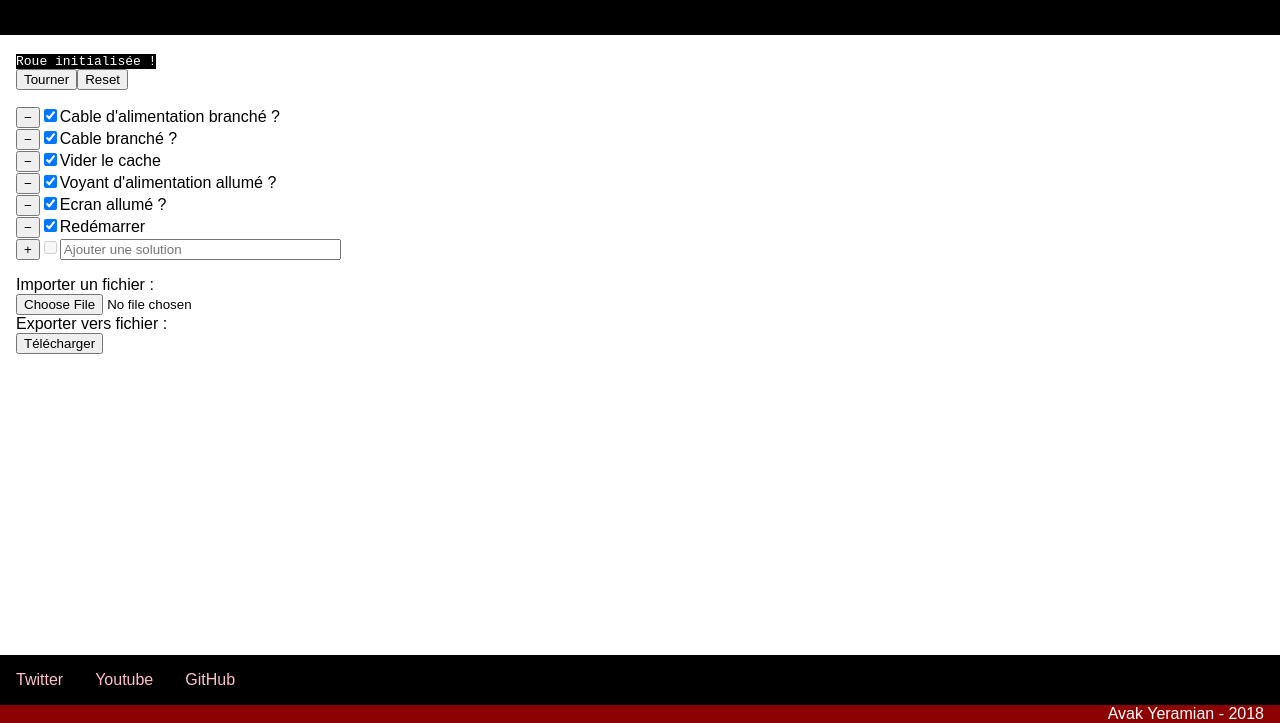
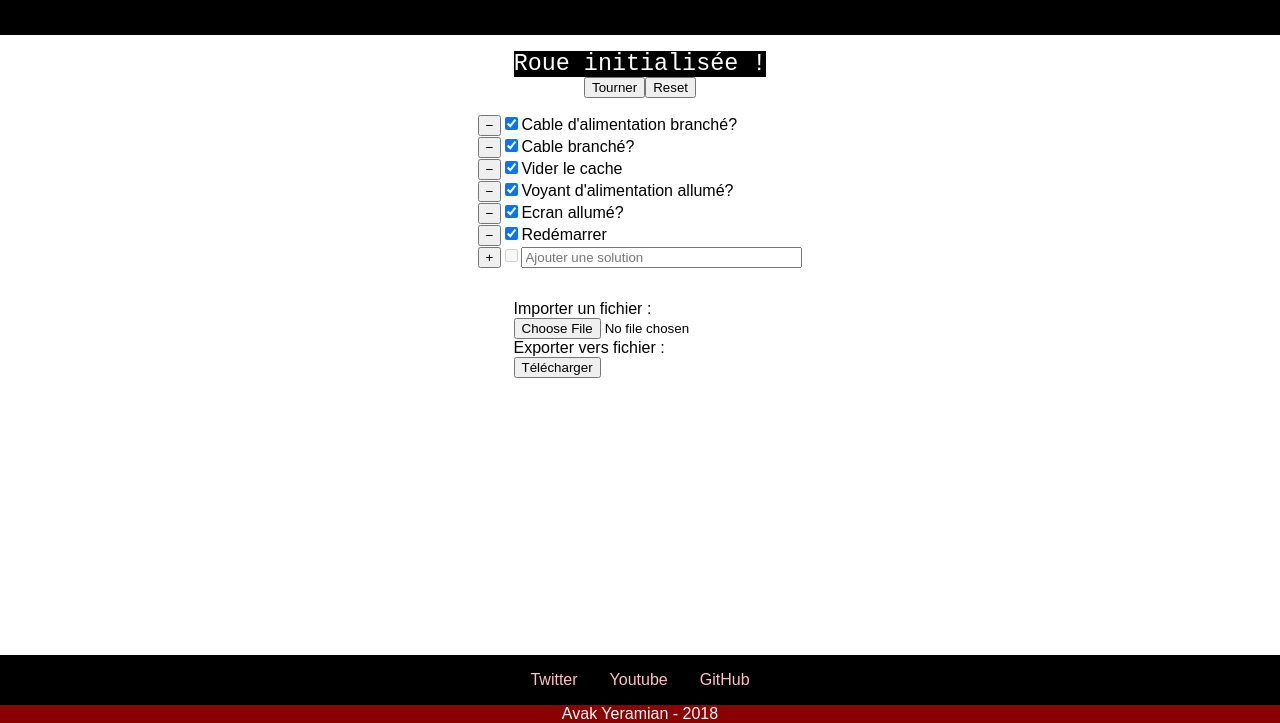
Before and after one commit to avakyeramian/SysAdmin_Wheel, a plain HTML site: page index.html in a window 1280 px wide. Shown: the part 77-800 px from the top of the page. Drawn offline with Linux system fonts and the light colour scheme.

Commit message:
Alpha 0.1
refactor + comment + css

```diff
--- a/assets/css/style.css
+++ b/assets/css/style.css
@@ -13,22 +13,27 @@ header {
     padding: 1em 1em 1em 1em;
 }
 
-header nav a
-{
-	text-transform: uppercase;
-	color:deepskyblue;
-    text-decoration: none;
-    margin: 1em 1em 1em 1em;
-}
-
 main {
 	flex-grow:1;
     margin: 1em 1em 1em 1em;
 }
 
+#SysAdmin_Wheel{
+    display: flex;
+    /*justify-content: center;*/
+    align-items: center;
+    flex-direction: column;
+}
+
+#options{
+
+}
+
 #print {
     background: black;
     color : white;
+    text-align: center;
+    font-size: 1.8em;
 }
 
 ul{
@@ -43,7 +48,8 @@ footer {
 
 footer ul {
     list-style-type: none;
-    display: inline-flex;
+    display: flex;
+    justify-content: center;
 }
 
 footer ul li a {
@@ -56,6 +62,6 @@ footer p {
     background: darkred;
     color: white;
     margin: 0em 0em 0em 0em;
-    text-align: right;
+    text-align: center;
     padding: 0em 1em 0em 1em;
 }
--- a/assets/js/script.js
+++ b/assets/js/script.js
@@ -14,48 +14,54 @@ function content()
     //  By contrast, the GNU General Public License is intended to guarantee your freedom to share and change all versions of a program--to make sure it remains free software for all its users. We, the Free Software Foundation, use the GNU General Public License for most of our software; it applies also to any other work released this way by its authors. You can apply it to your programs, too.
     //
 
+    /* -- useless/20 -- */
+
     var document = window.document;
     var alert = window.alert;
     var console = window.console;
     var body = document.body;
 
-    /* -- Config -- */
+    /* -- init wheel_items -- */
 
     var wheel_items = {};
     wheel_items["Redémarrer"] = "enable";
-    wheel_items["Ecran allumé ?"] = "enable";
-    wheel_items["Voyant d'alimentation allumé ?"] = "enable";
+    wheel_items["Ecran allumé?"] = "enable";
+    wheel_items["Voyant d'alimentation allumé?"] = "enable";
     wheel_items["Vider le cache"] = "enable";
-    wheel_items["Cable branché ?"] = "enable";
-    wheel_items["Cable d'alimentation branché ?"] = "enable";
+    wheel_items["Cable branché?"] = "enable";
+    wheel_items["Cable d'alimentation branché?"] = "enable";
 
-    var wheelDiv = document.getElementById("SysAdmin_Wheel");
+    /* -- init dom vars  -- */
 
-    var print = document.createElement("code");
-    print.setAttribute("id","print");
-    wheelDiv.append(print);
+    var wheel_div = document.getElementById("SysAdmin_Wheel");
 
-    var boutons = document.createElement("div");
-    boutons.setAttribute("id","boutons");
-    wheelDiv.append(boutons);
+    var print_div = document.createElement("code");
+    print_div.setAttribute("id","print");
+    wheel_div.append(print_div);
 
-    var boutonTourner = document.createElement("button");
-    boutonTourner.setAttribute("id","boutonTourner");
-    boutonTourner.innerHTML = "Tourner";
-    boutons.append(boutonTourner);
+    var boutons_div = document.createElement("div");
+    boutons_div.setAttribute("id","boutons");
+    wheel_div.append(boutons_div);
 
-    var boutonReset = document.createElement("button");
-    boutonReset.setAttribute("id","boutonReset");
-    boutonReset.innerHTML = "Reset";
-    boutons.append(boutonReset);
+    var bouton_tourner = document.createElement("button");
+    bouton_tourner.setAttribute("id","bouton_tourner");
+    bouton_tourner.innerHTML = "Tourner";
+    bouton_tourner.onclick = turnWheel;
+    boutons_div.append(bouton_tourner);
 
-    var options = document.createElement("div");
-    options.setAttribute("id","options");
-    wheelDiv.append(options);
+    var bouton_reset = document.createElement("button");
+    bouton_reset.setAttribute("id","bouton_reset");
+    bouton_reset.innerHTML = "Reset";
+    bouton_reset.onclick = resetWheel;
+    boutons_div.append(bouton_reset);
+
+    var options_div = document.createElement("div");
+    options_div.setAttribute("id","options");
+    wheel_div.append(options_div);
 
     var import_export_ul = document.createElement("ul");
     import_export_ul.setAttribute("id","import_export");
-    wheelDiv.append(import_export_ul);
+    wheel_div.append(import_export_ul);
 
     var import_li = document.createElement("li");
     import_export_ul.append(import_li);
@@ -85,51 +91,70 @@ function content()
     export_boutton.onclick = exportFile;
     export_li.append(export_boutton);
 
-    var ul_options = document.createElement("ul");
-    options.append(ul_options);
+    var options_ul = document.createElement("ul");
+    options_div.append(options_ul);
 
-    print.innerHTML = "Roue initialisée !";
+    /* -- init wheel options ul -- */
 
     setOptionWheel(wheel_items);
+    print_div.innerHTML = "Roue initialisée !";
 
-    boutonTourner.onclick = turnWheel;
-    boutonReset.onclick = resetWheel;
+
+    /* -- fonctions -- */
 
     function turnWheel(){
+        /*
+
+        Turn the wheel of fortune randomly "by deactivating each item"
+
+        */
+
         var indice,taille,attribut,wheel;
         wheel = setWheel(wheel_items);
         taille = Object.keys(wheel).length;
         if(remainingSolutionWheel(wheel_items)){
-            print.innerHTML = "";
-            boutonTourner.disabled = false;
+            print_div.innerHTML = "";
+            bouton_tourner.disabled = false;
             do{
                 indice = Math.floor(Math.random() * taille);
                 attribut = getAttributByNum(wheel,indice);
             }while(attribut == null)
 
-            print.innerHTML = attribut;
+            print_div.innerHTML = attribut;
             wheel_items[attribut] = "disable";
             document.getElementById(attribut).checked = false;
             if(remainingSolutionWheel(wheel_items)==false){
-                boutonTourner.disabled = true
+                bouton_tourner.disabled = true
             }
         }else{
-            boutonTourner.disabled = true
+            bouton_tourner.disabled = true
         }
     }
 
     function resetWheel(){
+        /*
+
+        Re-enable all items of wheel_items
+
+        */
+
         for(var key in wheel_items){
             wheel_items[key] = "enable";
-            boutonTourner.disabled = false;
+            bouton_tourner.disabled = false;
             if(document.getElementById(key)){
                 document.getElementById(key).checked = true;
             }
         }
-        print.innerHTML = "Roue réinitialisée !";
+        print_div.innerHTML = "Roue réinitialisée !";
     }
 
     function setWheel(wheel_items){
+        /*
+
+        Return a wheel_items without disable items
+
+        */
+
         var wheelSeted = {};
         for(var key in wheel_items){
             if(wheel_items[key] == "enable"){
@@ -140,17 +165,29 @@ function content()
     }
 
     function remainingSolutionWheel(wheel_items){
+        /*
+
+        Return a boolean if there are still solutions in wheel_items
+
+        */
+
         var bool = false;
-        for(var key in wheel_items){
-            if(wheel_items[key] == "enable"){
+        for(var item in wheel_items){
+            if(wheel_items[item] == "enable"){
                 bool = true;
-                boutonTourner.disabled = false;
+                bouton_tourner.disabled = false;
             }
         }
         return bool;
     }
 
     function getAttributByNum(obj,numAttribut){
+        /*
+
+        Get an attribut from a js object by his index number
+
+        */
+
         var compteur = 0;
         for(var key in obj){
             if (compteur == numAttribut){
@@ -162,9 +199,17 @@ function content()
     }
 
     function setOptionWheel(wheel_items){
+        /*
 
-        while (ul_options.firstChild) {
-            ul_options.removeChild(ul_options.firstChild);
+        - Delete options_ul old content
+        - For each wheel_items make a li
+        - Create input to add a new wheel item
+
+        */
+
+
+        while (options_ul.firstChild) {
+            options_ul.removeChild(options_ul.firstChild);
         }
 
         var li_add = document.createElement("li");
@@ -202,7 +247,7 @@ function content()
         };
         li_add.append(input_add);
 
-        ul_options.append(li_add);
+        options_ul.append(li_add);
 
         for(var item in wheel_items){
             addOptionWheel(item);
@@ -210,7 +255,16 @@ function content()
     }
 
     function addOptionWheel(item){
-            boutonTourner.disabled = false;
+            /*
+
+            Add a li to options_ul with
+                - remove button
+                - enable/disable checkbox
+                - the item name
+
+            */
+
+            bouton_tourner.disabled = false;
             var li = document.createElement("li");
             var div_item = document.createElement("div");
             div_item.innerHTML = item;
@@ -223,11 +277,11 @@ function content()
             input_checkbox.onclick = function(event){
                 if(event.target.checked==true){
                     wheel_items[event.target.id] = "enable";
-                    boutonTourner.disabled = false;
+                    bouton_tourner.disabled = false;
                 }else{
                     wheel_items[event.target.id] = "disable";
                     if(remainingSolutionWheel(wheel_items)==false){
-                        boutonTourner.disabled = true;
+                        bouton_tourner.disabled = true;
                     }
                 }
             }
@@ -243,10 +297,16 @@ function content()
 
             div_item.prepend(boutton_rem);
 
-            ul_options.prepend(li);
+            options_ul.prepend(li);
     }
 
     function importFile(event){
+        /*
+
+        Import a txt file to create a new wheel_items object
+
+        */
+
         var input = event.target;
 
         var reader = new FileReader();
@@ -269,6 +329,12 @@ function content()
       }
 
     function exportFile(){
+        /*
+
+        Export wheel_items object to a txt file
+
+        */
+
         var string = "";
 
         for(var item in wheel_items){
```
